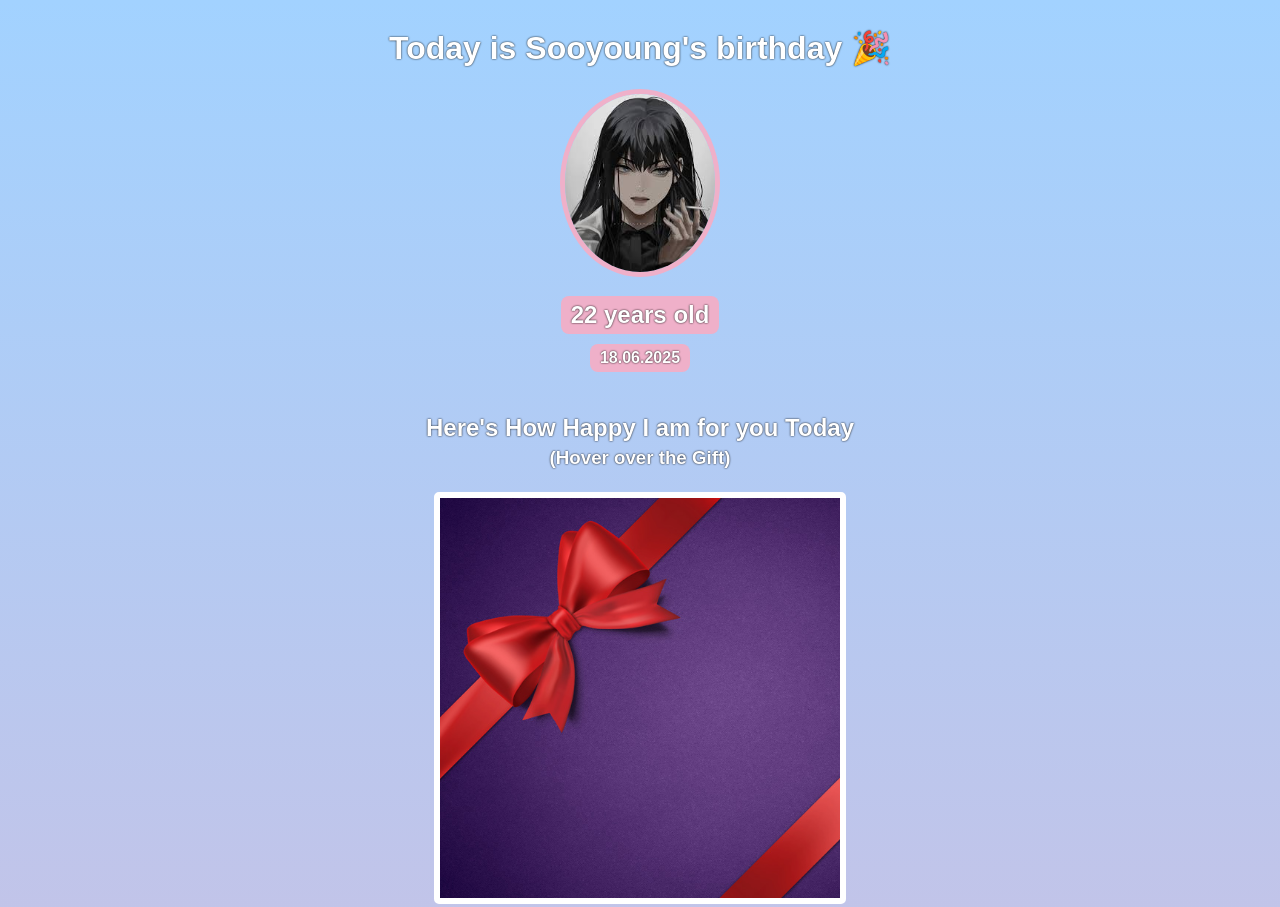
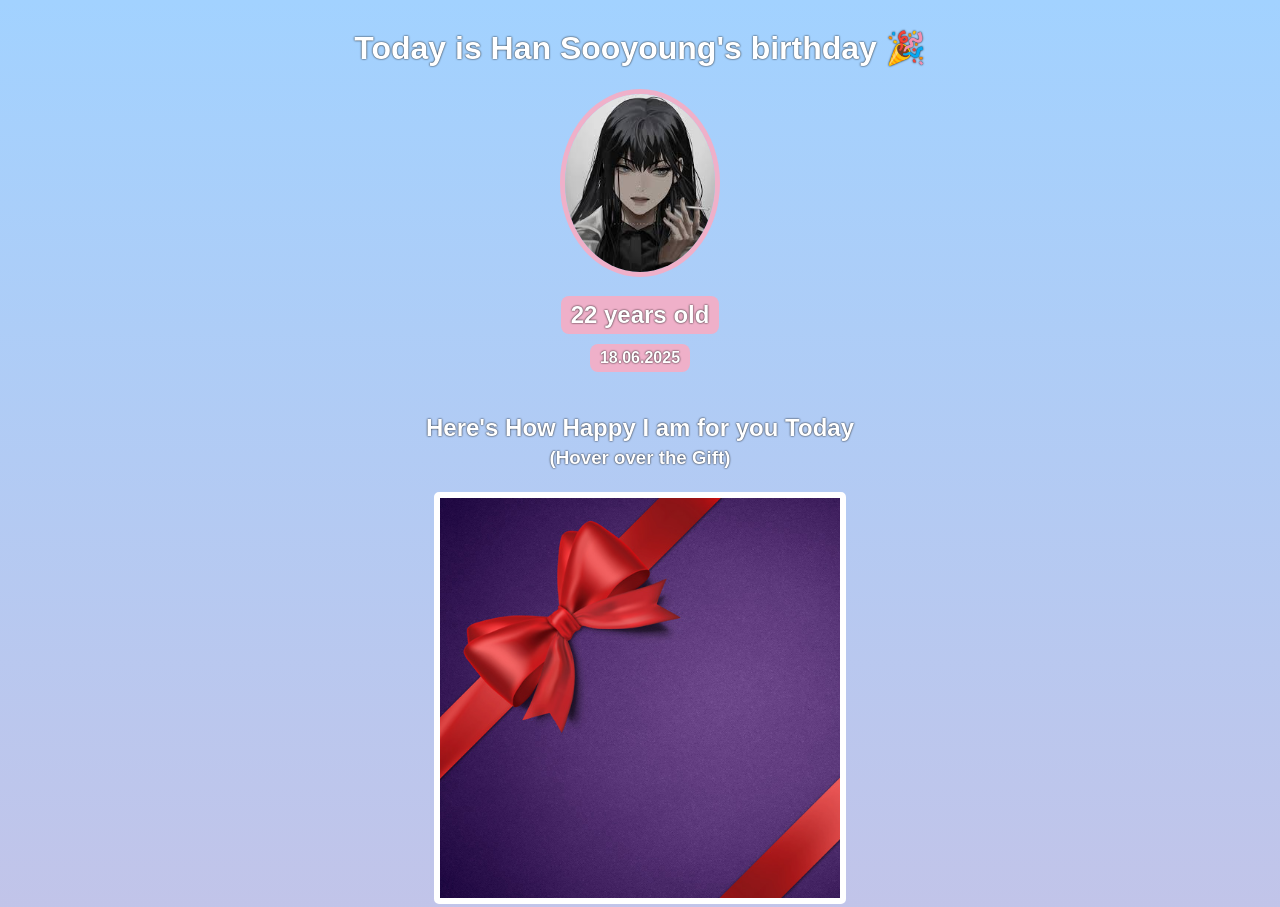
Before and after one commit to NotBinit116/Birthda-gift-repo, a plain HTML site: page index.html in a window 1280 px wide. Shown: the top 907 px of the page. Drawn offline with Linux system fonts and the light colour scheme; a web font is replaced by a local one.

Commit message:
Updating to Han Sooyounng

```diff
--- a/index.html
+++ b/index.html
@@ -8,7 +8,7 @@
 </head>
 <body>
     <div id="header">
-        <h1>Today is Sooyoung's birthday 🎉</h1>
+        <h1>Today is Han Sooyoung's birthday 🎉</h1>
         <img id="pfp" src="soo.jpg">
         <h2 id="age">22 years old</h2>
         <h4 id="date">18.06.2025</h4>
```
